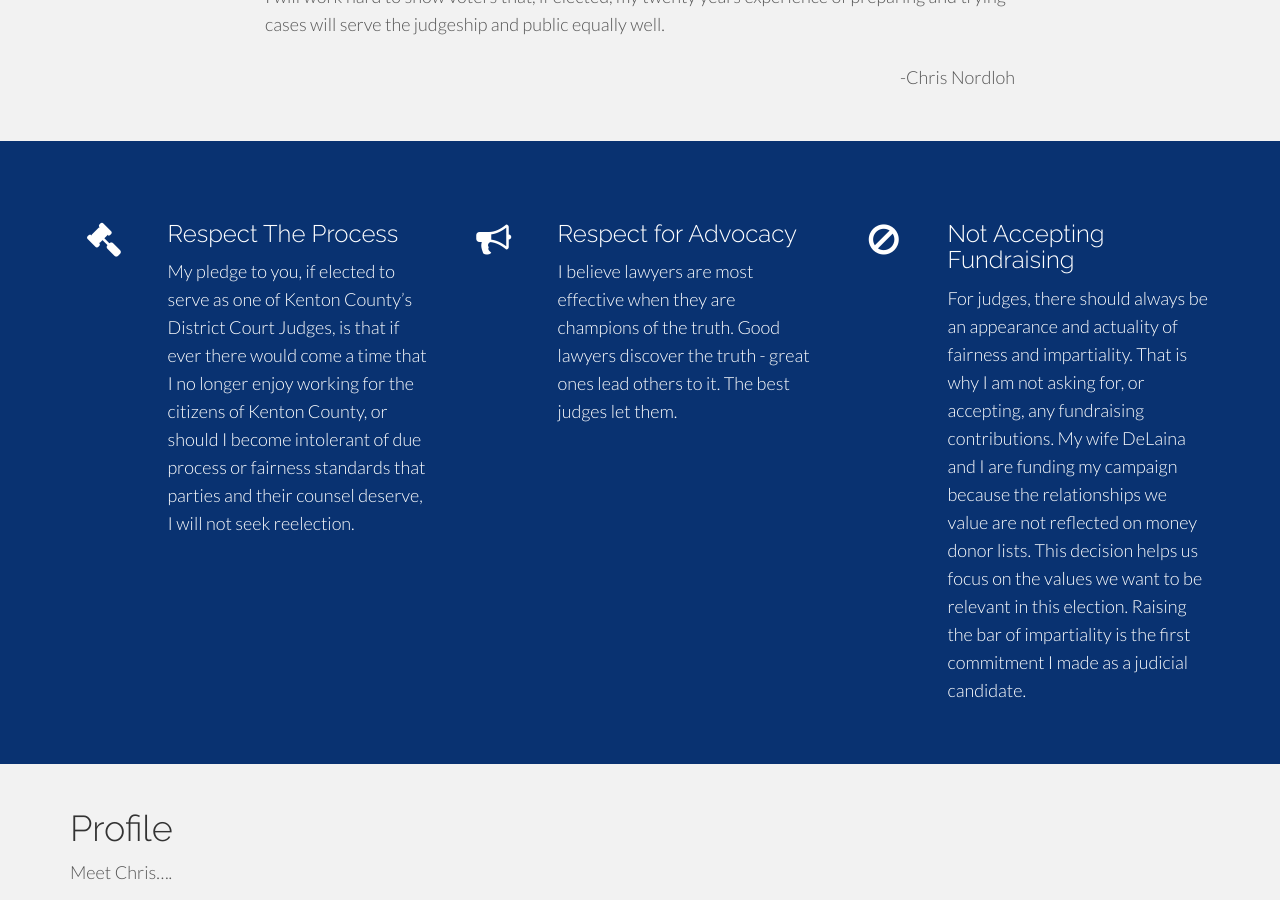
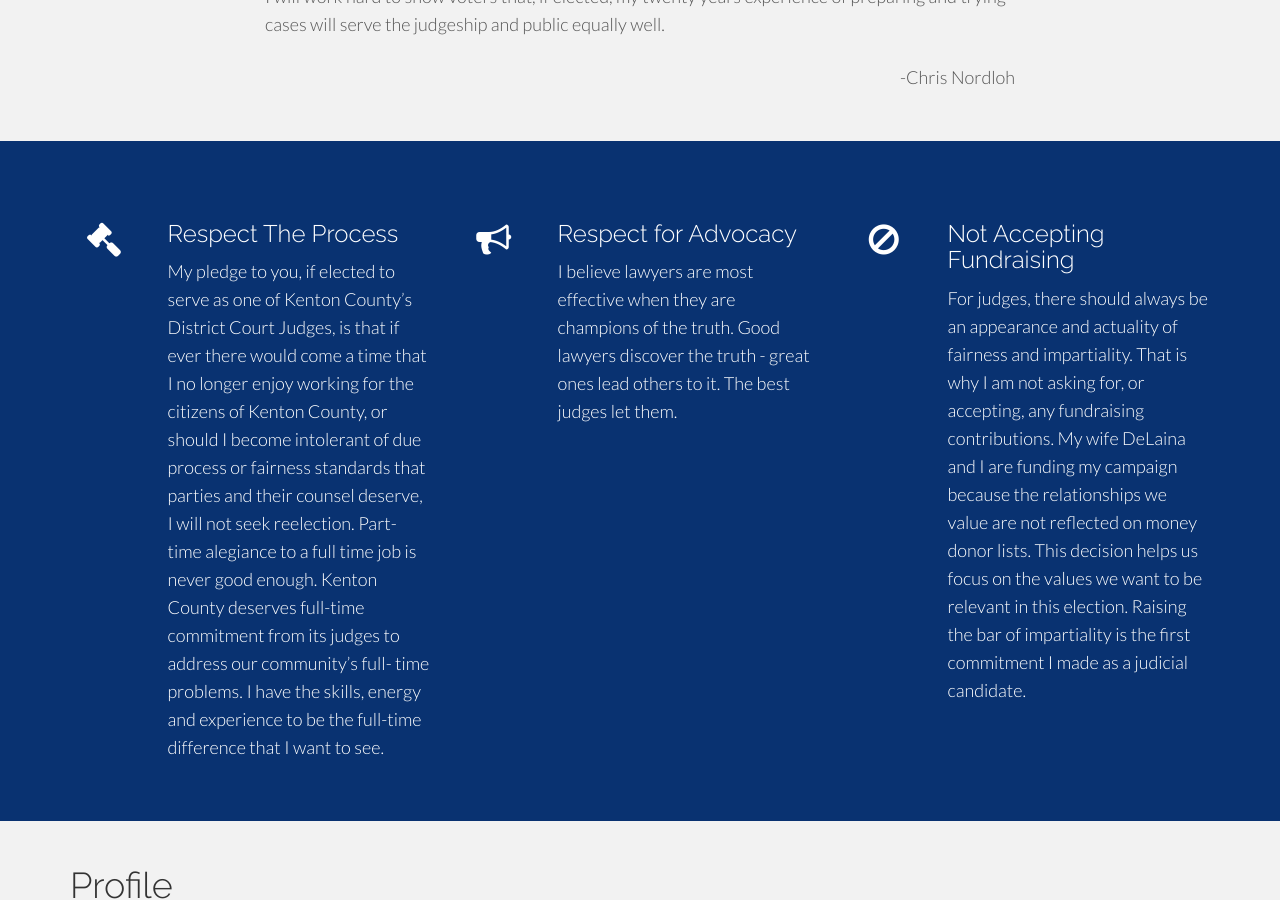
Before and after one commit to NORDLOHFORJUDGE/NordlohForJudge, a Jekyll site: the page built from index.html, in a window 1280 px wide and 900 px high, scrolled down 1005 px. Built offline with Jekyll 4.4.1, drawn with Linux system fonts in a browser that asks for light colours; Markdown is read by kramdown in place of the engine named in the settings; comment, search, counter and statistics services are not loaded.

Commit message:
Updated highlight-1.md

```diff
--- a/_includes/highlight-1.md
+++ b/_includes/highlight-1.md
@@ -1,3 +1,3 @@
 ### Respect The Process
 
-My pledge to you, if elected to serve as one of Kenton County's District Court Judges, is that if ever there would come a time that I no longer enjoy working for the citizens of Kenton County, or should I become intolerant of due process or fairness standards that parties and their counsel deserve, I will not seek reelection.
+My pledge to you, if elected to serve as one of Kenton County's District Court Judges, is that if ever there would come a time that I no longer enjoy working for the citizens of Kenton County, or should I become intolerant of due process or fairness standards that parties and their counsel deserve, I will not seek reelection.  Part-time alegiance to a full time job is never good enough.  Kenton County deserves full-time commitment from its judges to address our community's full- time problems.  I have the skills, energy and experience to be the full-time difference that I want to see.
```
